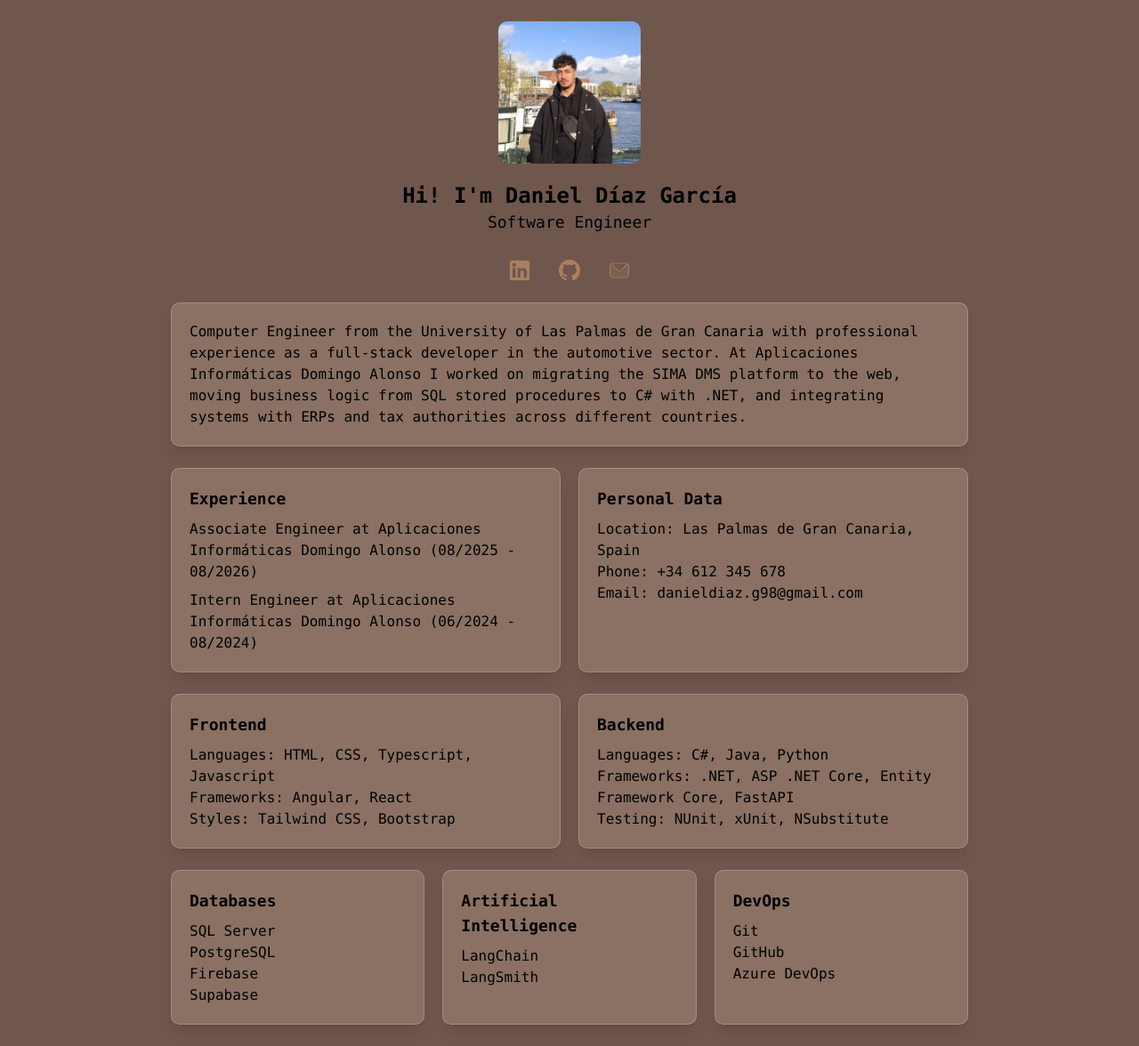
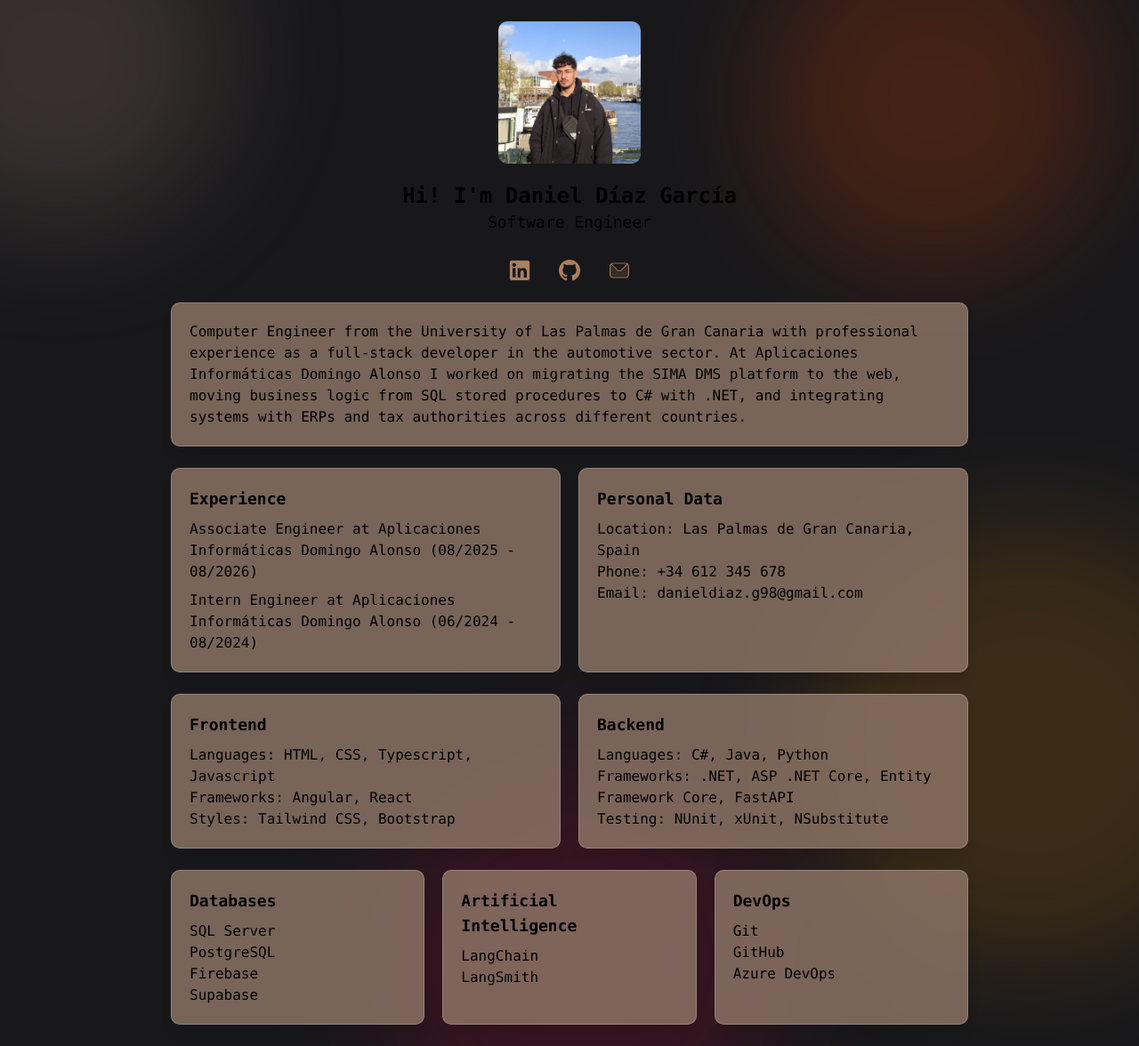
Before and after one commit to danieldiaz98/my-portfolio, an Angular app: page / in a window 1280 px wide. Shown: the whole page at 89% size. Built offline with nearby package versions, Linux system fonts and the light colour scheme.

Commit message:
style: added strains to background

```diff
--- a/src/app/app.html
+++ b/src/app/app.html
@@ -1,6 +1,15 @@
 <!--bg-[#6F574E] bg-zinc-600 -->
-<main class="w-full min-h-screen bg-[#6F574E] font-mono p-6">
+<main class="relative w-full min-h-screen bg-zinc-900 font-mono p-6 overflow-hidden">
   <!-- Contenedor centralizado con ancho máximo (al estilo jezerm.dev) -->
+  <!-- Mancha superior izquierda (Color café/terracota #927869 muy difuminado) -->
+  <div class="absolute -top-32 -left-32 w-96 h-96 bg-[#927869]/25 rounded-full blur-3xl pointer-events-none"></div>
+  <!-- Mancha central / derecha (Otro tono cálido para dar riqueza visual) -->
+  <div class="absolute -top-20 right-10 w-96 h-96 bg-orange-600/20 rounded-full blur-3xl pointer-events-none"></div>
+  <!-- Mancha inferior izquierda -->
+  <div class="absolute top-1/2 -right-32 w-[500px] h-[500px] bg-amber-500/15 rounded-full blur-3xl pointer-events-none"></div>
+
+  <div class="absolute -bottom-32 left-1/3 w-[450px] h-[450px] bg-rose-600/15 rounded-full blur-3xl pointer-events-none"></div>
+
   <div class="max-w-4xl mx-auto space-y-6">
 
     <!-- Main container for image, role and social networks -->
```
